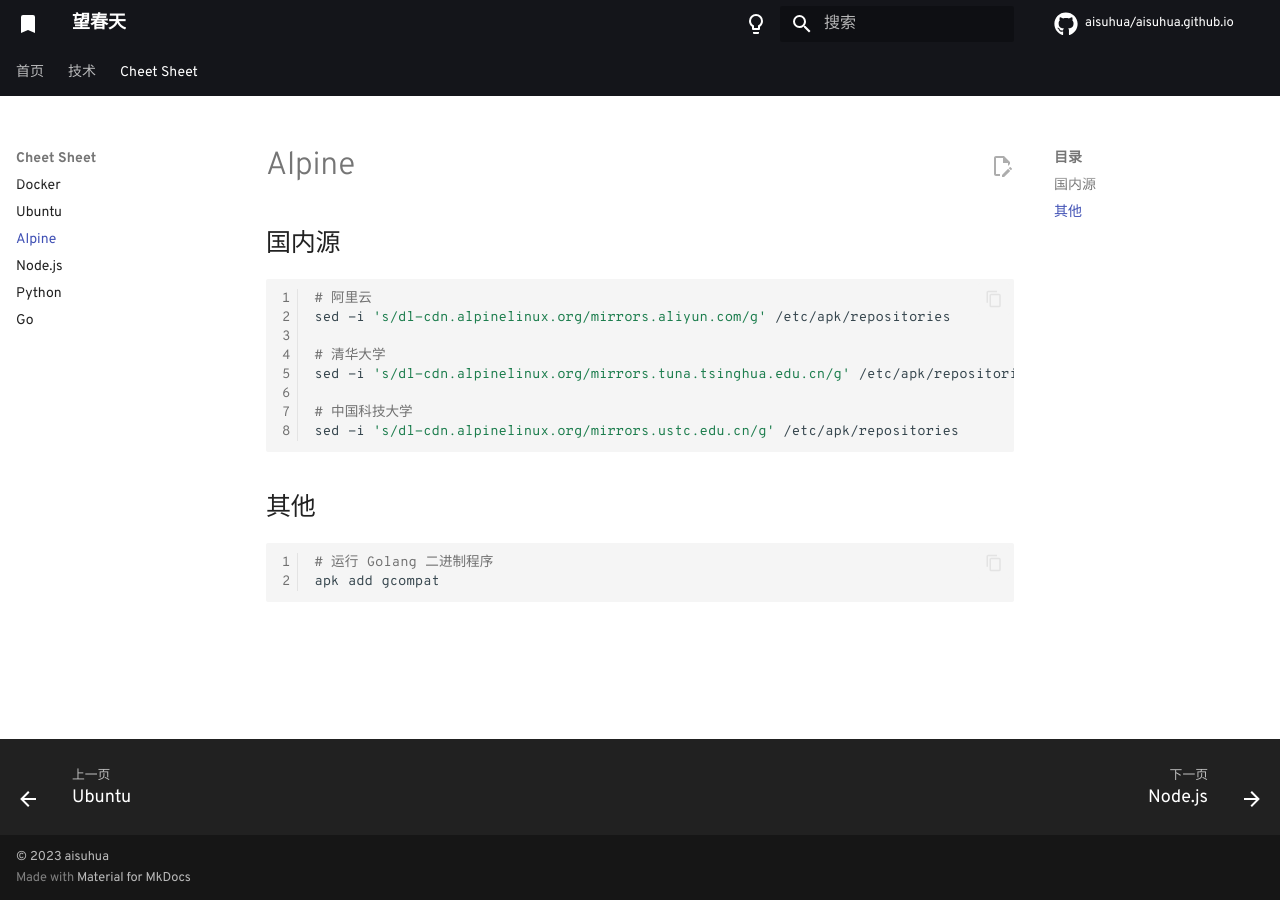
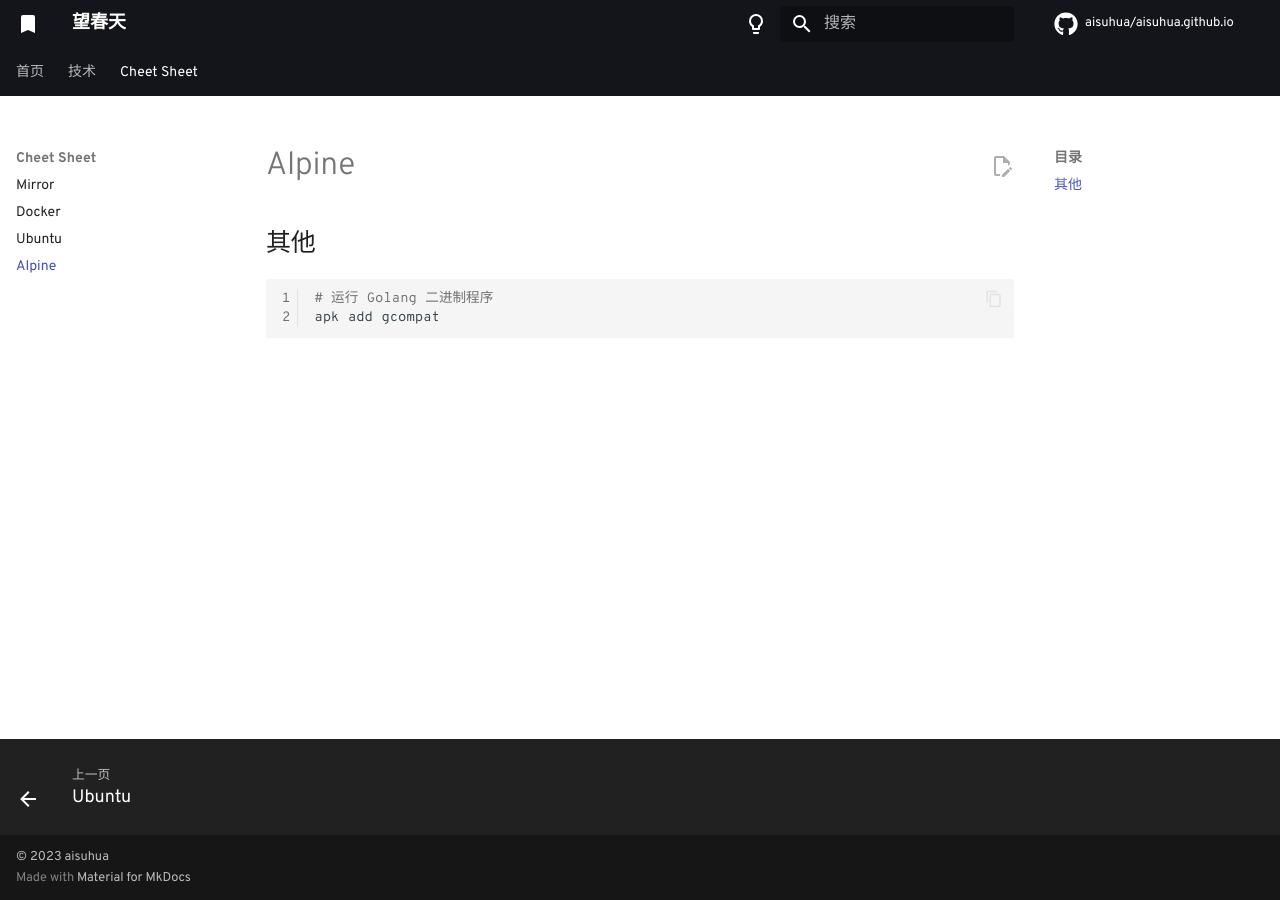
Before and after one commit to aisuhua/aisuhua.github.io, an MkDocs documentation site: the page built from docs/cheetsheet/alpine.md, in a window 1280 px wide. Built offline with MkDocs 1.6.1 and Material for MkDocs 9.7.7, drawn with Linux system fonts in a browser that asks for light colours; comment, search, counter and statistics services are not loaded.

Commit message:
add mirror

````diff
--- a/docs/cheetsheet/alpine.md
+++ b/docs/cheetsheet/alpine.md
@@ -1,17 +1,4 @@
 # Alpine
-
-## 国内源
-
-```sh
-# 阿里云
-sed -i 's/dl-cdn.alpinelinux.org/mirrors.aliyun.com/g' /etc/apk/repositories
-
-# 清华大学
-sed -i 's/dl-cdn.alpinelinux.org/mirrors.tuna.tsinghua.edu.cn/g' /etc/apk/repositories
-
-# 中国科技大学
-sed -i 's/dl-cdn.alpinelinux.org/mirrors.ustc.edu.cn/g' /etc/apk/repositories
-```
 
 ## 其他
 
--- a/mkdocs.yml
+++ b/mkdocs.yml
@@ -127,9 +127,7 @@
       - 常见问题:
           - MCP 自动更新: openshift/solutions/mcp-auto-update.md
   - Cheet Sheet:
+    - Mirror: cheetsheet/mirror.md
     - Docker: cheetsheet/docker.md
     - Ubuntu: cheetsheet/ubuntu.md
     - Alpine: cheetsheet/alpine.md
-    - Node.js: cheetsheet/nodejs.md
-    - Python: cheetsheet/python.md
-    - Go: cheetsheet/go.md
````
Also changed, not shown: docs/cheetsheet/go.md (deleted, +0 -7 lines), docs/cheetsheet/mirror.md (added, +32 -0 lines), docs/cheetsheet/nodejs.md (deleted, +0 -17 lines), docs/cheetsheet/python.md (deleted, +0 -17 lines).
